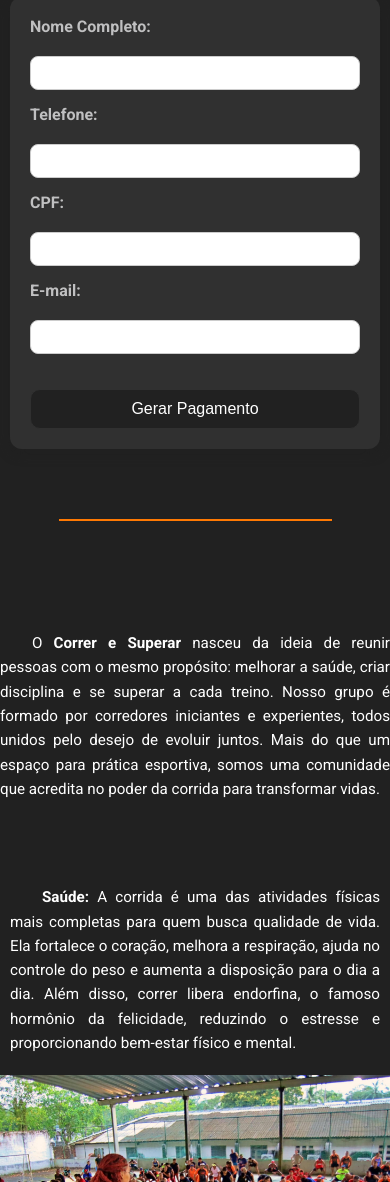
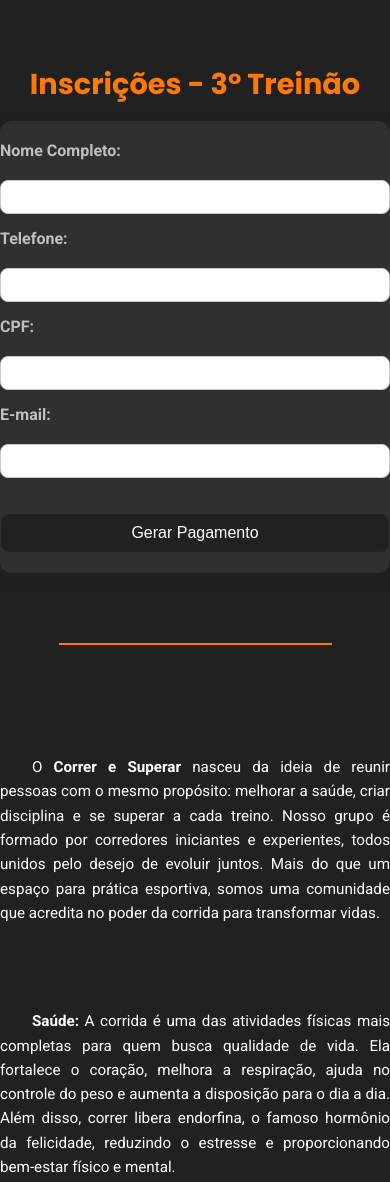
Before and after one commit to vitorneves-web/correresuperar, a plain HTML site: page index.html in a window 390 px wide. Shown: the part 181-1363 px from the top of the page. Drawn offline with nearby package versions, Linux system fonts and the light colour scheme.

Commit message:
Atualizando responsivo para index e calendário

```diff
--- a/responsivo.css
+++ b/responsivo.css
@@ -22,8 +22,14 @@
 
     /* Inscrições */
     section.inscricoes {
-        padding: 20px 0px;
+    display: flex;
+    justify-content: center;
+    align-items: center;
+    flex-direction: column;
+    padding: 20px 0;
+    padding-top: 144px;
     }
+
     section.inscricoes h1 {
         font-size: 1.8rem;
         text-align: center;
@@ -31,8 +37,7 @@
     }
     .inscricoes > .interface {
         max-width: 100%;
-        padding: 20px;
-        width: calc(100% - 20px); /* evita ultrapassar tela */
+        padding: 20px 0px;
     }
     #form-checkout input {
         font-size: 14px;
@@ -59,10 +64,10 @@
     .sobre-nos p, .sobre-nos .sobre-nos-txt {
         font-size: 0.95rem;
         text-align: justify;
-        padding: 0 10px;
+        padding: 0px;
     }
 
-    .sobre-nos p {
+    .sobre-nos #txt1, .sobre-nos #txt2, .sobre-nos #txt3,.sobre-nos #img1, .sobre-nos #img2, .sobre-nos #img3 {
       max-width: 400px;
     }
 
--- a/style.css
+++ b/style.css
@@ -163,7 +163,7 @@ section.inscricoes {
     justify-content: center;
     align-items: center;
     flex-direction: column;
-    padding: 40px;
+    padding: 40px 20px;
     padding-top: 144px;
 }
 
```
